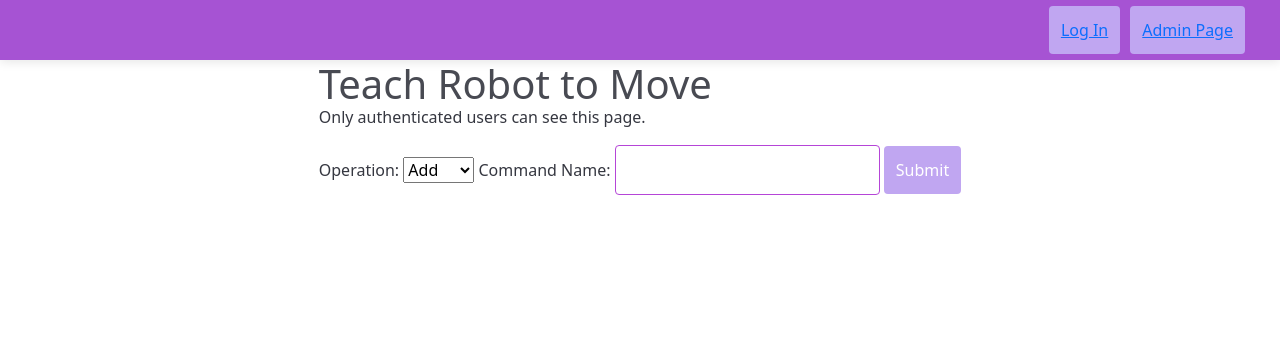
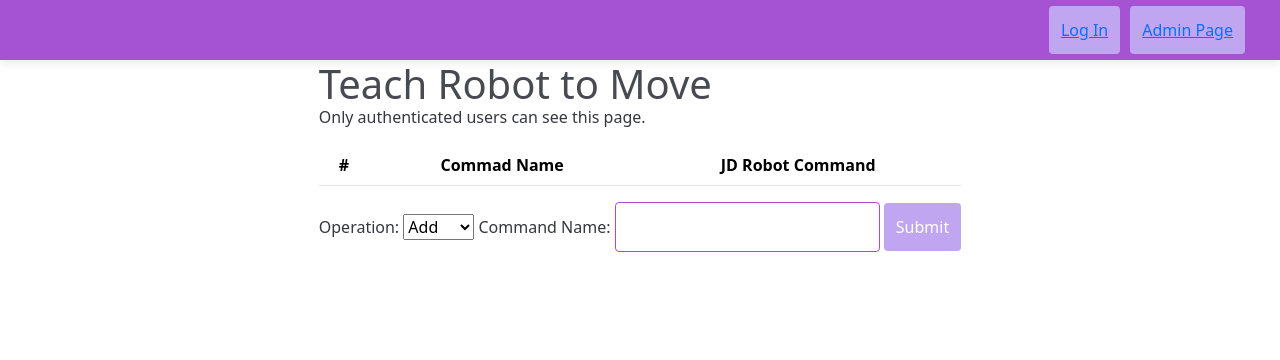
Before and after one commit to kexincchen/Teach-Robot-to-move, a Flask app: page /admin/admin_page in a window 1280 px wide. Shown: the top 360 px of the page. Run offline with Flask 3, Linux system fonts and the light colour scheme; data that the repository does not hold is empty.

Commit message:
modified the style of admin table

```diff
--- a/static/css/main.css
+++ b/static/css/main.css
@@ -168,3 +168,12 @@ button:hover {
 #output-command{
   display: inline;
 }
+
+table {
+  text-align: center;
+}
+
+.jd-cell {
+  border: 1px solid rgba(0,0,0,0);
+  text-align: center;
+}
--- a/static/scripts/admin.js
+++ b/static/scripts/admin.js
@@ -1,5 +1,6 @@
 // Fetch commands from the server when the page loads
 window.onload = function() {
+    let numberOfCommands = 0;
     console.log("start admin");
     fetch('/admin/all_commands', {
         method: 'POST'
@@ -8,9 +9,26 @@ window.onload = function() {
     .then(data => {
         const commandsList = document.getElementById('commandsList');
         data.forEach(command => {
-            let listItem = document.createElement('li');
+            numberOfCommands += 1;
+            let cellContainer = document.createElement('tr');
+            let numberList = document.createElement('th');
+            numberList.scope = "row";
+            numberList.textContent = numberOfCommands;
+
+            let listItem = document.createElement('td');
             listItem.textContent = command.name;
-            commandsList.appendChild(listItem);
+
+
+            let btnItem = document.createElement('td');
+            let jdCell = document.createElement('input');
+            jdCell.className += "jd-cell";
+            btnItem.appendChild(jdCell);
+
+            commandsList.appendChild(cellContainer);
+            cellContainer.appendChild(numberList);
+            cellContainer.appendChild(listItem);
+            cellContainer.appendChild(btnItem);
+
         });
     })
     .catch(error => {
--- a/templates/admin/admin.html
+++ b/templates/admin/admin.html
@@ -4,7 +4,17 @@
 {% endblock %}
 {% block content %}
 <p>Only authenticated users can see this page.</p>
-<ul id="commandsList"></ul>
+<table class="table table-hover">
+  <thead class="thead-light">
+    <tr>
+      <th scope="col">#</th>
+      <th scope="col">Commad Name</th>
+      <th scope="col">JD Robot Command</th>
+    </tr>
+  </thead>
+  <tbody id="commandsList">
+  </tbody>
+</table>
 
 
 <label for="operationSelect">Operation:</label>
```
